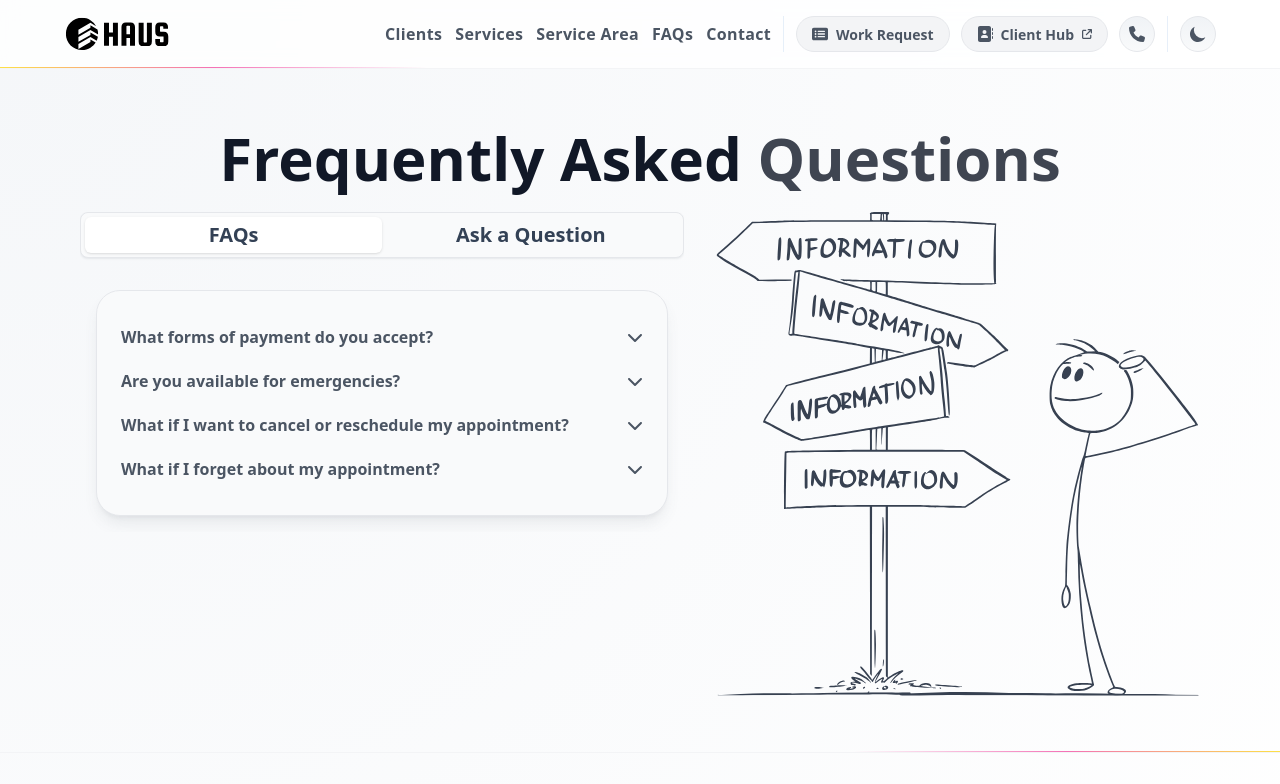
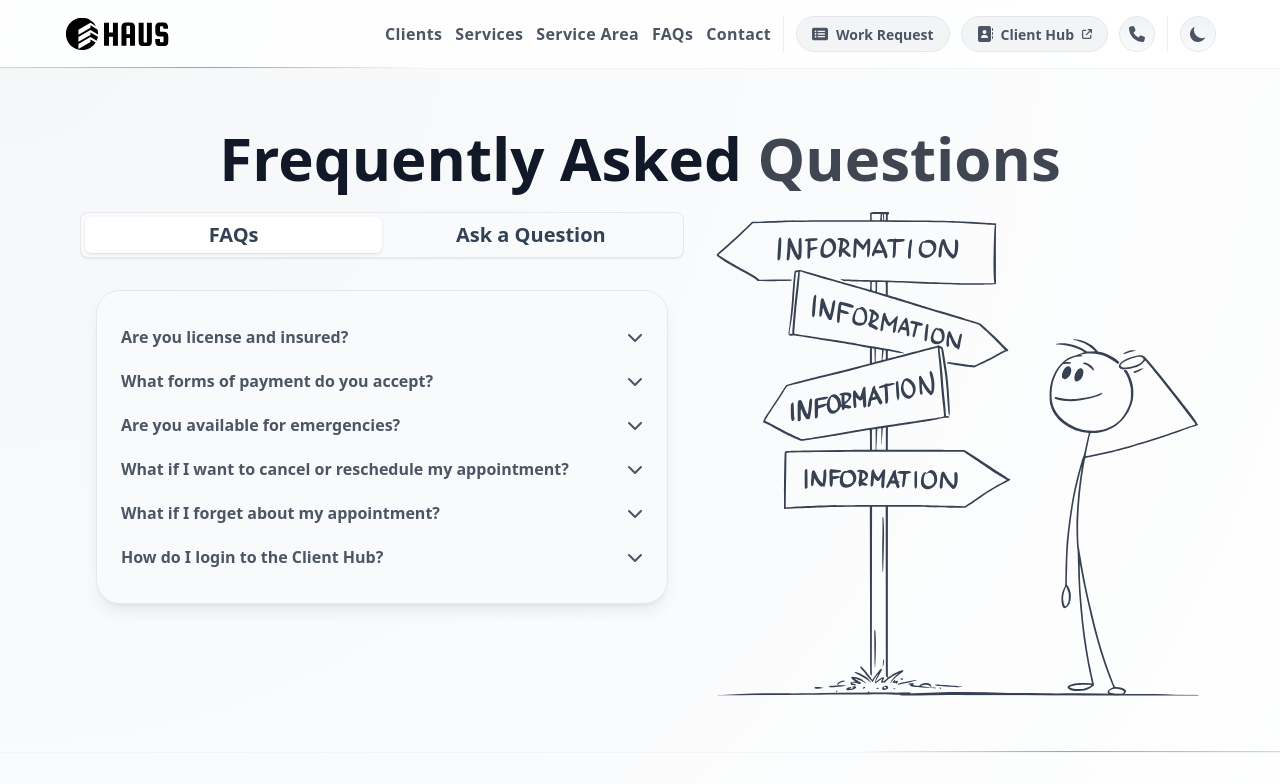
Before and after one commit to ben-v/haus, a React (Vite) app: page /faqs in a window 1280 px wide. Shown: the top 784 px of the page. Built offline with nearby package versions, Linux system fonts and the light colour scheme.

Commit message:
Updated FAQs

```diff
--- a/src/pages/faqs/panels/FaqsDetailPanel.tsx
+++ b/src/pages/faqs/panels/FaqsDetailPanel.tsx
@@ -11,6 +11,12 @@ import StandardLink from "../../../components/navigation/StandardLink";
 import { ReactNode } from "react";
 
 const faqData: { question: string, answers: ReactNode[] }[] = [
+  {
+    question: "Are you license and insured?",
+    answers: [
+      "Yes, we are licensed and insured."
+    ]
+  },
   {
     question: "What forms of payment do you accept?",
     answers: [
@@ -37,6 +43,12 @@ const faqData: { question: string, answers: ReactNode[] }[] = [
     question: "What if I forget about my appointment?",
     answers: [
       "If a client is not present at the designated address at the appointment time, we will wait fifteen (15) minutes on site. After this time, if the client has not arrived, the appointment will be considered canceled and a cancellation fee will be charged."
+    ]
+  },
+  {
+    question: "How do I login to the Client Hub?",
+    answers: [
+      <>When you visit the <StandardLink url="https://clienthub.getjobber.com/client_hubs/96f9f173-4904-4f62-94b1-2f43695ff40e/login/new?source=share_login" isExternalRoute={true} target="_blank"><span className="font-semibold body-link">Client Hub</span></StandardLink>, enter the email address associated with your account and link will be emailed to you from which you can securely access to your <StandardLink url="https://clienthub.getjobber.com/client_hubs/96f9f173-4904-4f62-94b1-2f43695ff40e/login/new?source=share_login" isExternalRoute={true} target="_blank"><span className="font-semibold body-link">Client Hub</span></StandardLink> account.</>
     ]
   }
 ];
```
